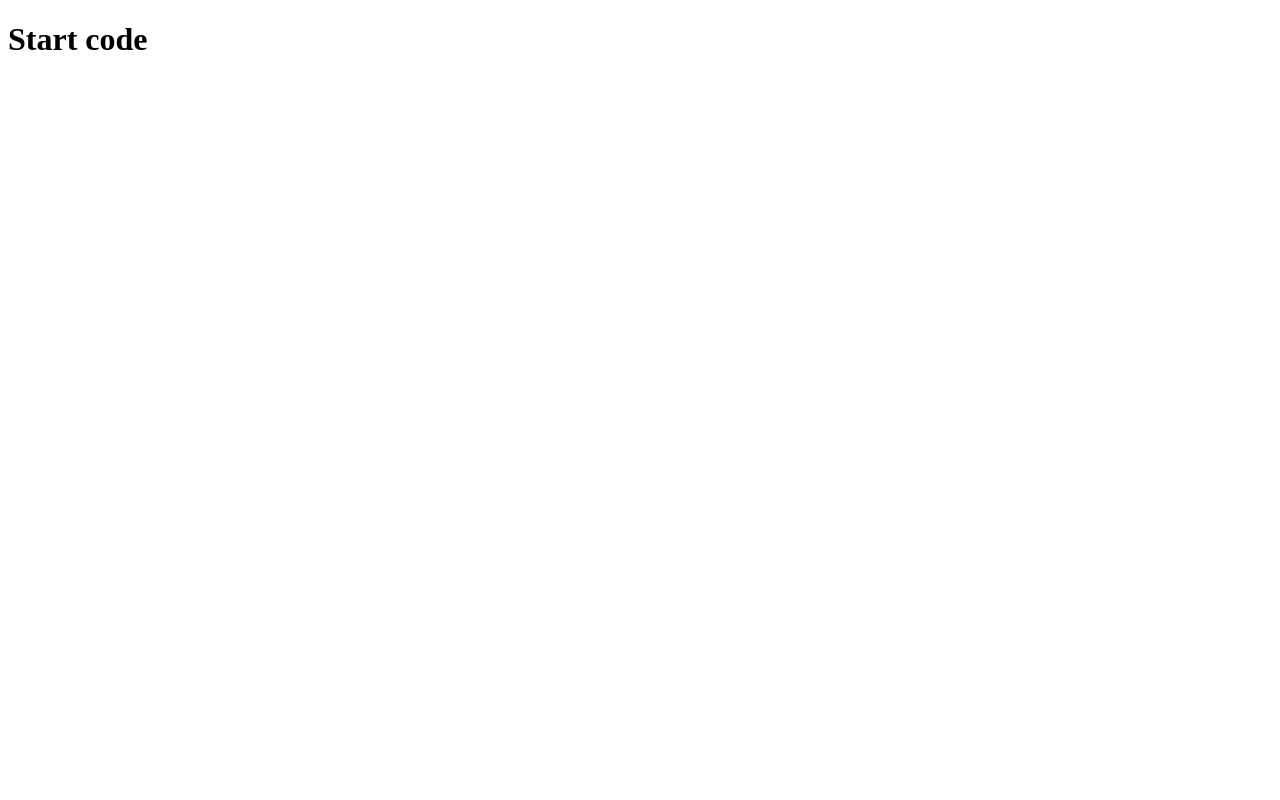
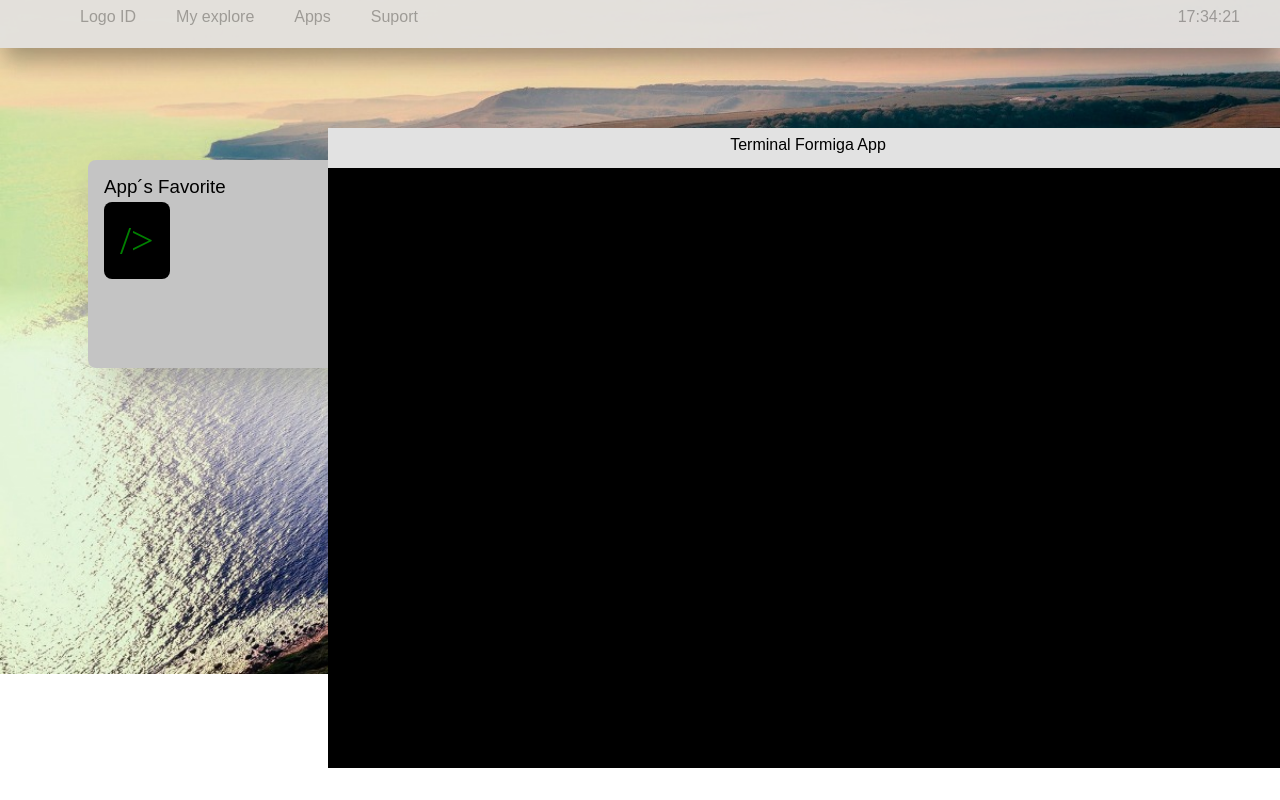
Before and after one commit to formiga-tecnologia/FOS-Design-, a React (Create React App) app in the folder fosdesing/: page / in a window 1280 px wide. Built offline with nearby package versions, Linux system fonts and the light colour scheme.

Commit message:
create App Terminal and Styles

```diff
--- a/fosdesing/src/App.js
+++ b/fosdesing/src/App.js
@@ -1,8 +1,16 @@
 import React from 'react';
+import './Css/mainRules.css'
+import ExploreBar from './components/Explorebar'
+import Favappbox from './components/Favappbox'
+import Terminal from './components/apps/Terminal'
 
 function App() {
   return (
-    <h1>Start code</h1>
+    <>
+    <ExploreBar></ExploreBar>
+    <Favappbox></Favappbox>
+    <Terminal></Terminal>
+    </>
   );
 }
 
--- /dev/null
+++ b/fosdesing/src/Css/apps/terminal.css
@@ -0,0 +1,21 @@
+
+/*The Stuyles apps from terminal*/
+.terminal-app{
+    background-color: black;
+    height: 80vh;
+    width: 120vh;
+    margin: auto;
+    margin-left: 40vh;
+    margin-top: -30vh;
+    position:absolute;
+    z-index: 30;
+}
+.terminal-app-title{
+    background: rgba(226,226,226,1);
+    background: -webkit-gradient(left top, right top, color-stop(0%, rgba(226,226,226,1)), color-stop(46%, rgba(209,209,209,1)), color-stop(100%, rgba(254,254,254,1)));
+    background: -moz-linear-gradient(left, rgba(226,226,226,1) 0%, rgba(209,209,209,1) 46%, rgba(254,254,254,1) 100%);
+    font-family: Arial, Helvetica, sans-serif;
+    height: 4vh;
+    padding-top: 1vh;
+    text-align: center;
+}
--- /dev/null
+++ b/fosdesing/src/Css/iconsImages.css
@@ -0,0 +1,11 @@
+.terminal{
+    background-color: black;
+    padding: 2vh;
+    height: 6vh;
+    width: 6vh;
+    margin-left: 2vh;
+    border-radius: 1vh;
+    color:green;
+    font-size: 5vh;
+    text-decoration: none;
+}
--- /dev/null
+++ b/fosdesing/src/Css/mainRules.css
@@ -0,0 +1,61 @@
+body{
+    background-image: url('../img/wallpaper-natureza-para-computador-D_NQ_NP_806729-MLB26963335198_032018-F.jpg');
+    background-repeat: no-repeat;
+    background-size:100%
+}
+
+/*Class for Bar*/
+.bar-static{
+    font-family: Arial, Helvetica, sans-serif;
+    background: rgba(226,226,226,1);
+    background: -webkit-gradient(left top, right top, color-stop(0%, rgba(226,226,226,1)), color-stop(46%, rgba(209,209,209,1)), color-stop(100%, rgba(254,254,254,1)));
+    background: -moz-linear-gradient(left, rgba(226,226,226,1) 0%, rgba(209,209,209,1) 46%, rgba(254,254,254,1) 100%);
+    -webkit-box-shadow: -1px 17px 24px -5px rgba(0,0,0,0.37);
+    -moz-box-shadow: -1px 17px 24px -5px rgba(0,0,0,0.37);
+    box-shadow: -1px 17px 24px -5px rgba(0,0,0,0.37);
+    z-index: 99;
+    display: flex;
+    flex-direction: row;
+    opacity: 0.9;
+    height: 6vh;
+    width: 100%;
+    position:fixed;
+    top: 0;
+    left: 0;
+}
+.bar-static ul li{
+    color:#959595;
+    float: left;
+    padding-left: 5vh;
+    margin-top: -1vh;
+    list-style: none;
+}
+.statusTime{
+    float: left;
+    margin-top: 1vh;
+    margin-left: auto;
+    padding-right: 5vh;
+    color:#959595;
+}
+
+
+/*Box styles*/
+.box{
+    -webkit-box-shadow: 24px 17px 45px -5px rgba(0,0,0,0.25);
+    -moz-box-shadow: 24px 17px 45px -5px rgba(0,0,0,0.25);
+    box-shadow: 24px 17px 45px -5px rgba(0,0,0,0.25);
+    height: 26vh;
+    width: 40vh;
+    background-color: #c4c4c4;
+    color:black;
+    position: relative;
+    margin-top: 20vh;
+    margin-left: 10vh;
+    border-radius: 1vh;
+}
+.box h3{
+    padding-top:2vh;
+    padding-left: 2vh;
+    font-family: Arial, Helvetica, sans-serif;
+    font-weight: normal;
+}
--- /dev/null
+++ b/fosdesing/src/components/Explorebar.js
@@ -0,0 +1,26 @@
+import React from 'react'
+
+
+function Explorebar(){
+    let today=new Date();
+    let h=today.getHours();
+    let m=today.getMinutes();
+    let s=today.getSeconds();
+    let timer=h+':'+m+':'+s
+
+    return(
+        <div className='bar-static'>
+            <ul>
+                <li>Logo ID</li>
+                <li>My explore</li>
+                <li>Apps</li>
+                <li>Suport</li>
+            </ul>
+            <div className='statusTime' id='time'>
+                {timer}
+            </div>
+        </div>
+    )
+}
+
+export default Explorebar
--- /dev/null
+++ b/fosdesing/src/components/Favappbox.js
@@ -0,0 +1,13 @@
+import React from 'react'
+import '../Css/iconsImages.css'
+
+function Favappbox(){
+    return(
+        <div className='box'>
+            <h3>App´s Favorite</h3>
+            <a href="/#" className='terminal'> /> </a>
+        </div>
+    )
+}
+
+export default Favappbox
--- /dev/null
+++ b/fosdesing/src/components/apps/Terminal.js
@@ -0,0 +1,12 @@
+import React from 'react'
+import '../../Css/apps/terminal.css'
+
+function Terminal(){
+    return(
+        <div className="terminal-app">
+            <div className="terminal-app-title">Terminal Formiga App</div>
+        </div>
+    )
+}
+
+export default Terminal
--- a/fosdesing/src/index.js
+++ b/fosdesing/src/index.js
@@ -1,6 +1,7 @@
 import React from 'react';
 import ReactDOM from 'react-dom';
 import App from './App';
+import './Css/mainRules.css'
 import * as serviceWorker from './serviceWorker';
 
 ReactDOM.render(<App />, document.getElementById('root'));
```
Also changed, not shown: fosdesing/src/img/wallpaper-natureza-para-computador-D_NQ_NP_806729-MLB26963335198_032018-F.jpg (added).
